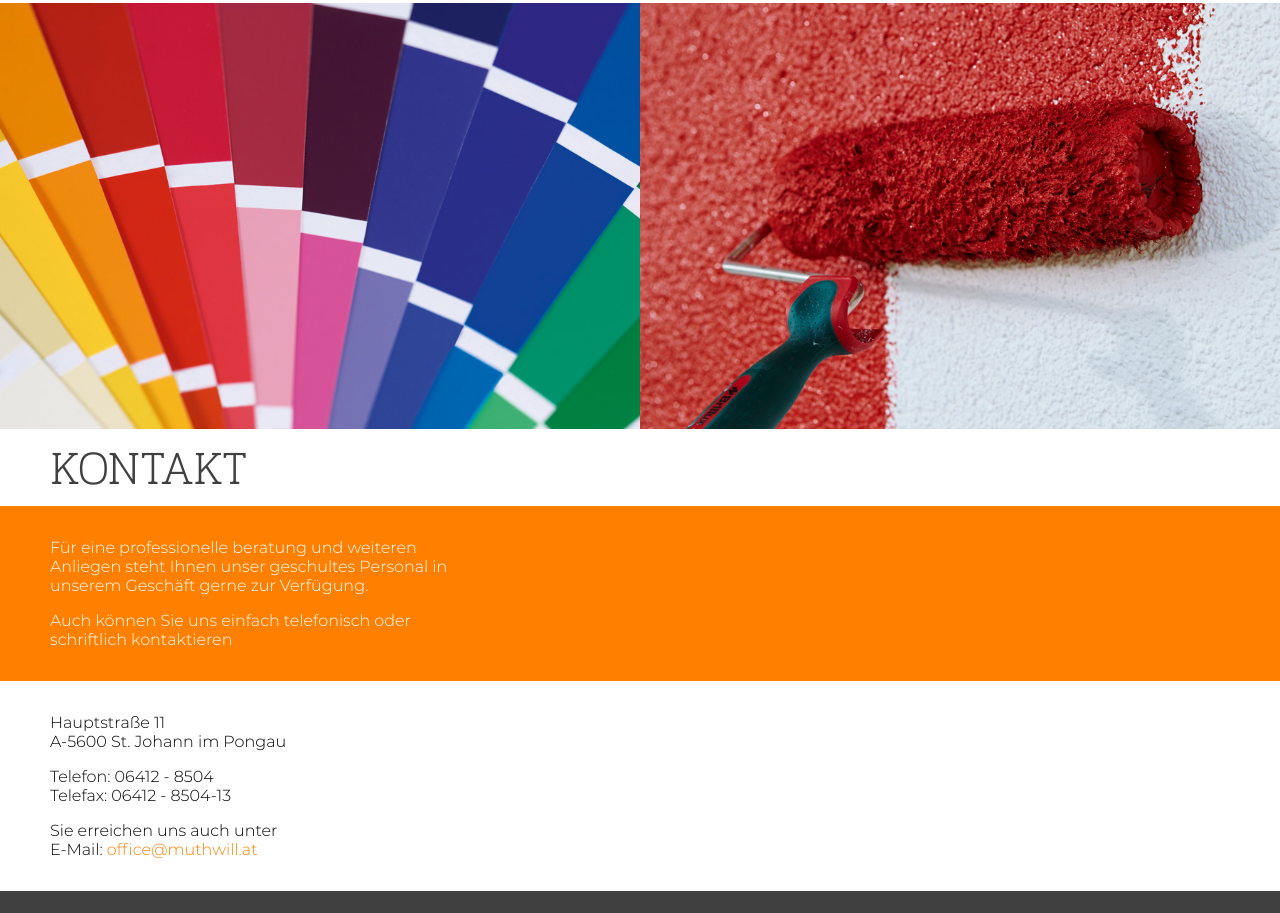
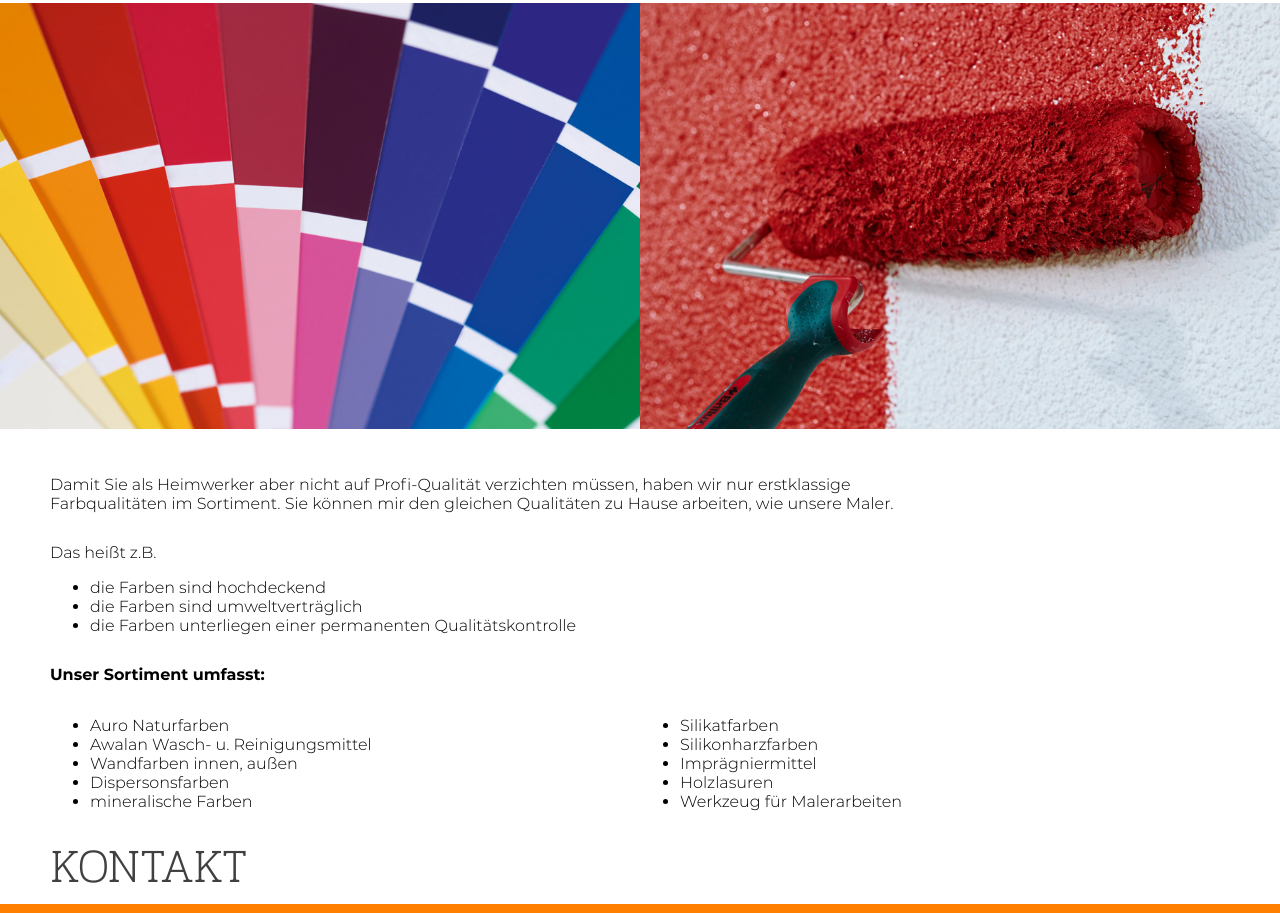
Before and after one commit to Timon2704/wifi-jwe19, a plain HTML site: page muthwill/index.html in a window 1280 px wide. Shown: the part 4997-5910 px from the top of the page. Drawn offline with Linux system fonts and the light colour scheme.

Commit message:
Fertigstellung Section Farbenfachgeschäftt

```diff
--- a/muthwill/css/content-element.css
+++ b/muthwill/css/content-element.css
@@ -51,7 +51,19 @@ a.button:hover {
 }
 
 .img-banner-col-2::after {
+  content: "";
   clear: both;
+  display: table;
+}
+
+.huge-margin {
+  margin: 0 0 30px 0;
+}
+
+.list-col-2 {
+  display: inline-block;
+  width: 100%;
+  float: left;
 }
 
 #malermeister .teaser {
@@ -79,6 +91,14 @@ a.button:hover {
 #farbenfachgeschäft .teaser {
   background-color: rgba(0,0,0,0.3);
   min-height: 25vw;
+}
+
+@media screen and (min-width: 768px) {
+
+  .list-col-2 {
+    width: 50%;
+  }
+
 }
 
 @media screen and (min-width: 992px) {
--- a/muthwill/index.html
+++ b/muthwill/index.html
@@ -266,7 +266,7 @@
             und Fragen gerne weiter. Gleichzeitig profitieren Sie aber auch von
             Know-How unserer Maler-Werkstätte
           </p>
-            <a class="button" href="#Malermeister" target:"_blank" title="Termin vereinbaren!">Jetzt Termin vereinbaren</a>
+          <a class="button" href="#farbenfachgeschäft" target:"_blank" title="Termin vereinbaren!">Jetzt Termin vereinbaren</a>
         </div>
       </div>
 
@@ -274,6 +274,44 @@
         <img src="img/Farbenfachgeschäft-links.jpg" alt="Farbenfachgeschäft">
         <img src="img/Farbenfachgeschäft-rechts.jpg" alt="Farbenfachgeschäft">
       </div>
+
+      <div class="content-text">
+        <div class="inner-wrapper">
+          <p class="huge-margin">
+            Damit Sie als Heimwerker aber nicht auf Profi-Qualität verzichten müssen,
+            haben wir nur erstklassige Farbqualitäten im Sortiment. Sie können mir den
+            gleichen Qualitäten zu Hause arbeiten, wie unsere Maler.
+          </p>
+          <p>
+            Das heißt z.B.
+          </p>
+          <ul class="huge-margin">
+            <li>die Farben sind hochdeckend</li>
+            <li>die Farben sind umweltverträglich</li>
+            <li>die Farben unterliegen einer permanenten Qualitätskontrolle</li>
+          </ul>
+
+          <p >
+            <strong>Unser Sortiment umfasst:</strong>
+          </p>
+          <ul class="list-col-2">
+            <li>Auro Naturfarben</li>
+            <li>Awalan Wasch- u. Reinigungsmittel</li>
+            <li>Wandfarben innen, außen</li>
+            <li>Dispersonsfarben</li>
+            <li>mineralische Farben</li>
+          </ul>
+          <ul class="list-col-2">
+            <li>Silikatfarben</li>
+            <li>Silikonharzfarben</li>
+            <li>Imprägniermittel</li>
+            <li>Holzlasuren</li>
+            <li>Werkzeug für Malerarbeiten</li>
+          </ul>
+
+        </div>
+      </div>
+
 
     </section>
 
```
Lines whose indentation alone changed are shown as unchanged.
